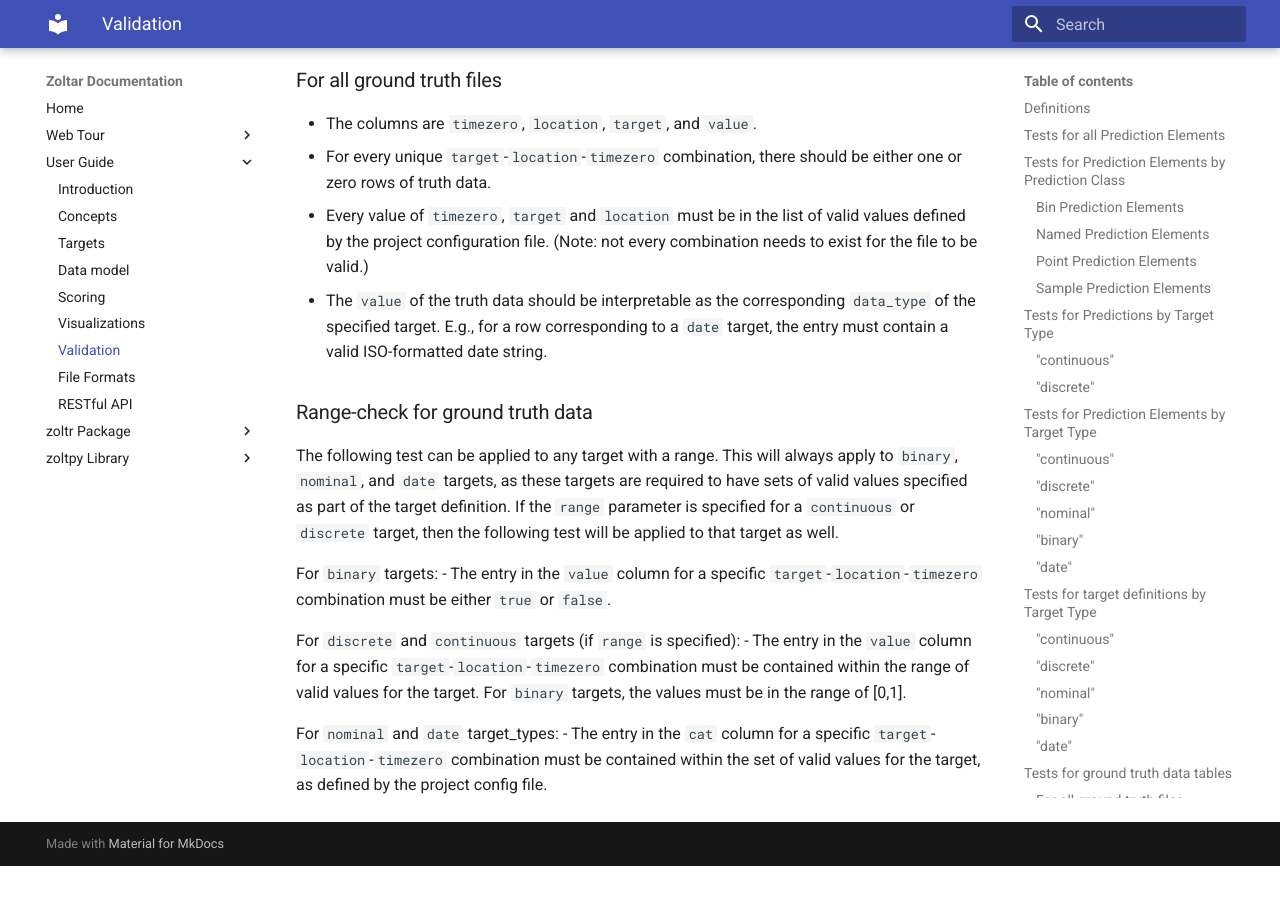
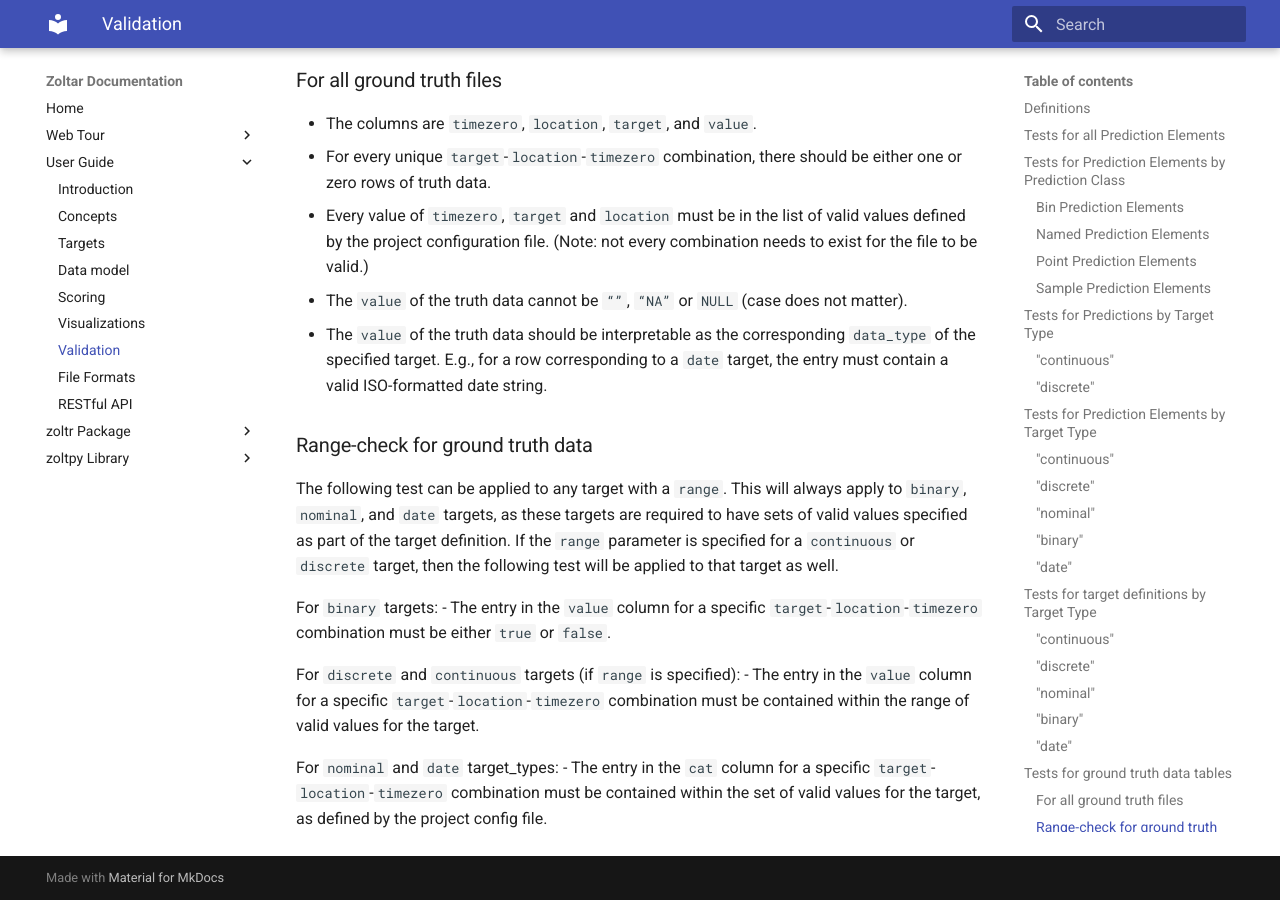
Before and after one commit to reichlab/docs.zoltardata, an MkDocs documentation site: the page built from docs/Validation.md, in a window 1280 px wide and 900 px high, scrolled down 5367 px. Built offline with MkDocs 1.6.1 and Material for MkDocs 9.7.7, drawn with Linux system fonts in a browser that asks for light colours; before the commit the page ends 6233 px from its top, so only the background shows below that.

Commit message:
line wraps. additional ground truth details. corrected ground truth example file

```diff
--- a/docs/Validation.md
+++ b/docs/Validation.md
@@ -162,20 +162,21 @@ Please see [this file](../zoltar-ground-truth-example.csv) for an example of a v
 
 ### For all ground truth files
 
-- The columns are `timezero`, `location`, `target`, and `value`.
-- For every unique `target`-`location`-`timezero` combination, there should be either one or zero rows of truth data.
-- Every value of `timezero`, `target` and `location` must be in the list of valid values defined by the project configuration file. (Note: not every combination needs to exist for the file to be valid.)
-- The `value` of the truth data should be interpretable as the corresponding `data_type` of the specified target. E.g., for a row corresponding to a `date` target, the entry must contain a valid ISO-formatted date string.
+ - The columns are `timezero`, `location`, `target`, and `value`.
+ - For every unique `target`-`location`-`timezero` combination, there should be either one or zero rows of truth data.
+ - Every value of `timezero`, `target` and `location` must be in the list of valid values defined by the project configuration file. (Note: not every combination needs to exist for the file to be valid.)
+ - The `value` of the truth data cannot be `“”`, `“NA”` or `NULL` (case does not matter).
+ - The `value` of the truth data should be interpretable as the corresponding `data_type` of the specified target. E.g., for a row corresponding to a `date` target, the entry must contain a valid ISO-formatted date string.
 
 ### Range-check for ground truth data
 
-The following test can be applied to any target with a range. This will always apply to `binary`, `nominal`, and `date` targets, as these targets are required to have sets of valid values specified as part of the target definition. If the `range` parameter is specified for a `continuous` or `discrete` target, then the following test will be applied to that target as well.
+The following test can be applied to any target with a `range`. This will always apply to `binary`, `nominal`, and `date` targets, as these targets are required to have sets of valid values specified as part of the target definition. If the `range` parameter is specified for a `continuous` or `discrete` target, then the following test will be applied to that target as well.
 
 For `binary` targets:
  - The entry in the `value` column for a specific `target`-`location`-`timezero` combination must be either `true` or `false`.
 
 For `discrete` and `continuous` targets (if `range` is specified):
- - The entry in the `value` column for a specific `target`-`location`-`timezero` combination must be contained within the range of valid values for the target. For `binary` targets, the values must be in the range of [0,1].
+ - The entry in the `value` column for a specific `target`-`location`-`timezero` combination must be contained within the range of valid values for the target.
 
 For `nominal` and `date` target_types:
  - The entry in the `cat` column for a specific `target`-`location`-`timezero` combination must be contained within the set of valid values for the target, as defined by the project config file.
--- a/zoltar-ground-truth-example.csv
+++ b/zoltar-ground-truth-example.csv
@@ -2,14 +2,14 @@ timezero,location,target,value
 2011-10-02,location1,pct next week,4.5432
 2011-10-02,location1,cases next week,10
 2011-10-02,location1,season severity,moderate
-2011-10-02,location1,above baseline,1
+2011-10-02,location1,above baseline,true
 2011-10-02,location1,Season peak week,2019-12-15
 2011-10-09,location2,pct next week,99.9
 2011-10-09,location2,cases next week,3
 2011-10-09,location2,season severity,severe
-2011-10-09,location2,above baseline,1
+2011-10-09,location2,above baseline,true
 2011-10-09,location2,Season peak week,2019-12-29
 2011-10-16,location1,pct next week,0
 2011-10-16,location1,cases next week,0
-2011-10-16,location1,above baseline,0
+2011-10-16,location1,above baseline,false
 2011-10-16,location1,Season peak week,2019-12-22
```
Also changed, not shown: docs/Targets.md (+4 -14 lines).
